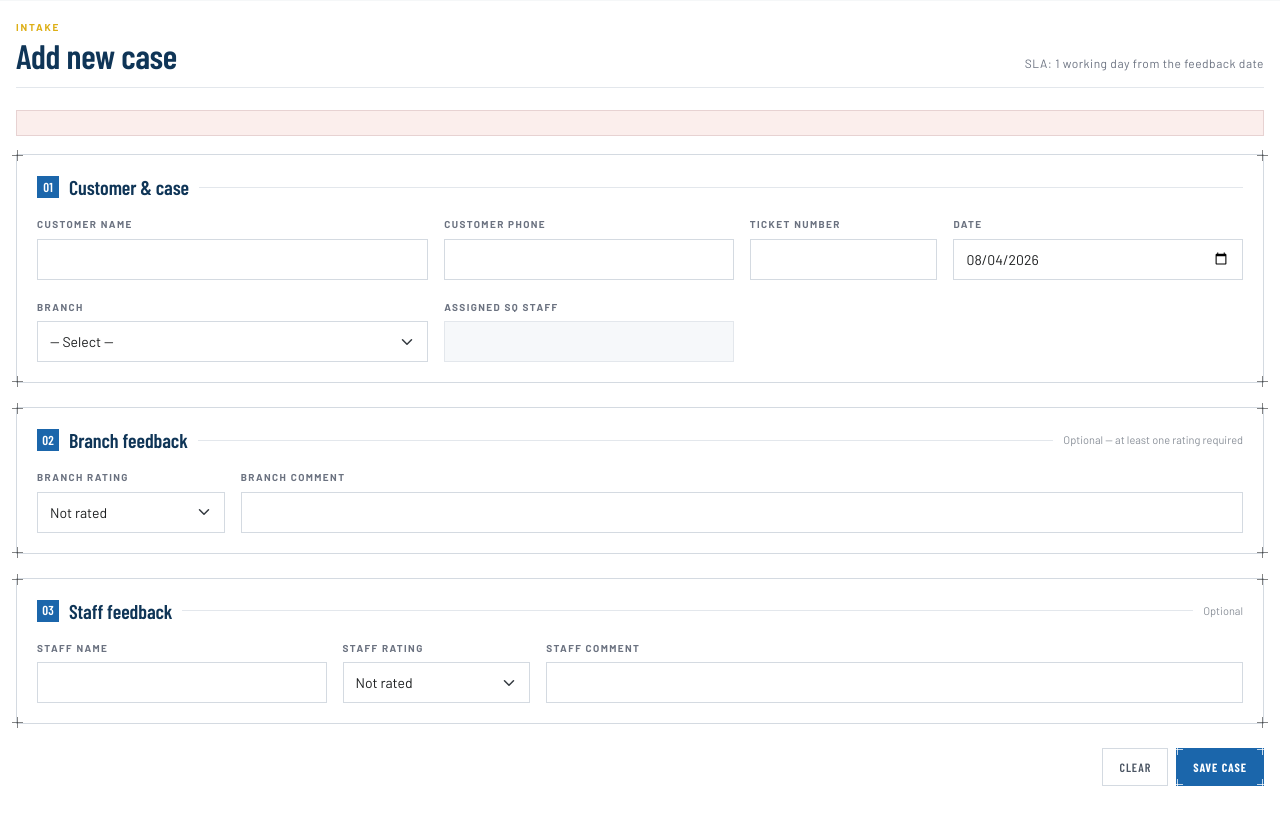
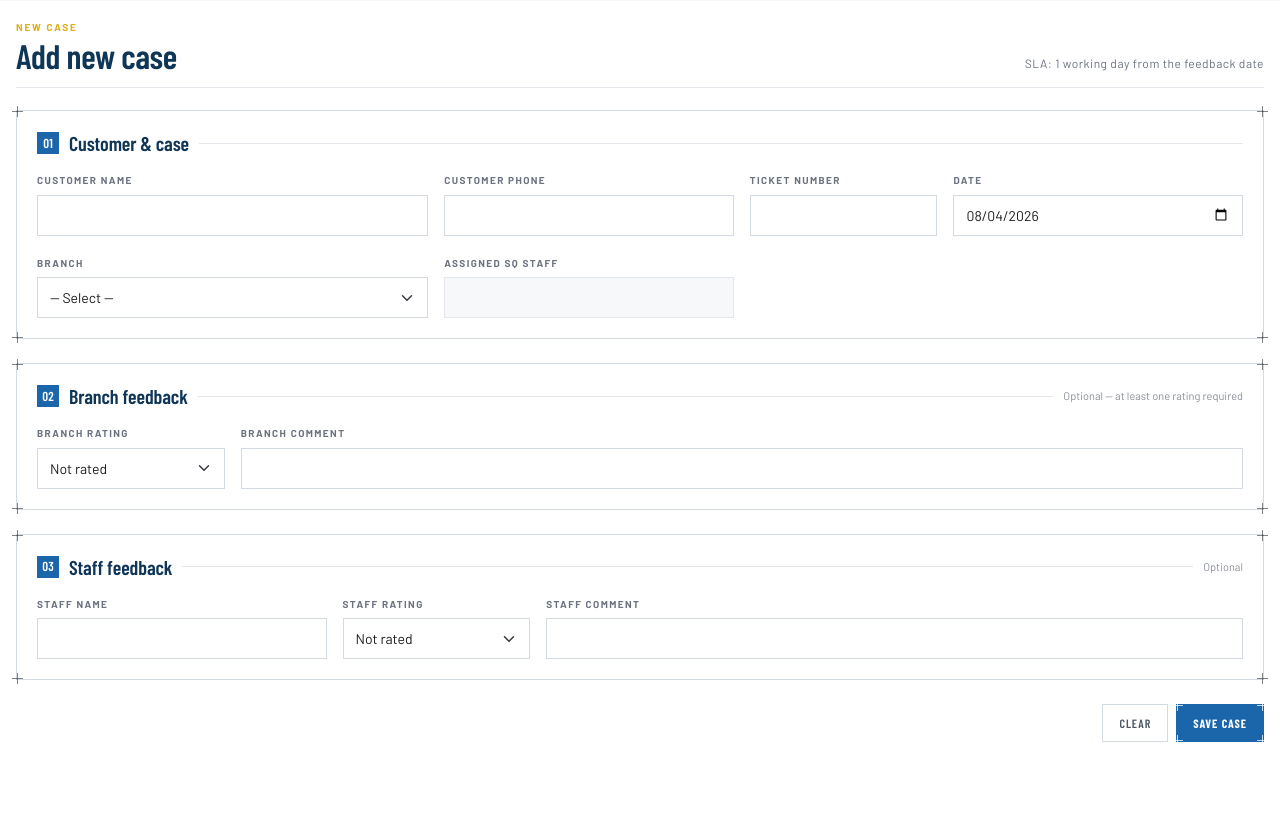
Before and after one commit to shahadprofessional/SQPortal, an ASP.NET Core app: page /Cases/Create in a window 1280 px wide. Shown: the part 64-890 px from the top of the page. After the commit the page ends 806 px from the top, so only its background shows below. Run offline with ASP.NET Core 8, Linux system fonts and the light colour scheme; data that the repository does not hold is empty.

Commit message:
Hide the empty validation summary and reword two kickers
The red bar at the top of Add case was the validation summary in its "valid"
state: asp-validation-summary always renders a <ul>, empty or not, and the CSS
painted every <ul> in that block red — so an untouched form opened with an
empty red box. Now .validation-summary-valid is hidden outright, and the box
is painted on the list rather than the wrapper, so a real error summary is one
box instead of a box inside a box. The Add-case script drops the "valid" class
before injecting client-side errors, and clears the summary on each attempt.

Edit had the same phantom bar from its ModelOnly summary; the fix is
class-based, so it covers that page too.

Kickers: the dashboard reads "Records" and Add case reads "New case".

Co-Authored-By: Claude Opus 5 <noreply@anthropic.com>
Claude-Session: https://claude.ai/code/session_016DNQZqJT3unSTCbGSdC9Af

```diff
--- a/Views/Cases/Create.cshtml
+++ b/Views/Cases/Create.cshtml
@@ -6,7 +6,7 @@
 
 <div class="sq-page-head">
     <div>
-        <div class="sq-kicker">Intake</div>
+        <div class="sq-kicker">New case</div>
         <h1 class="sq-title">Add new case</h1>
     </div>
     <div class="sq-page-meta">SLA: 1 working day from the feedback date</div>
@@ -234,6 +234,8 @@
 
         form.addEventListener('submit', function (e) {
             var errors = [];
+            summary.innerHTML = '';
+            summary.classList.add('validation-summary-valid');
             // Iterate validated inputs/selects in DOM order
             form.querySelectorAll('[data-error-label]').forEach(function (el) {
                 var msg = fieldError(el);
@@ -258,6 +260,9 @@
                 ul += '<li>' + safe + '</li>';
             });
             ul += '</ul>';
+            // The server-rendered wrapper starts out "valid", which keeps it hidden —
+            // drop that before showing the errors we just found.
+            summary.classList.remove('validation-summary-valid');
             summary.innerHTML = ul;
             summary.scrollIntoView({ behavior: 'smooth', block: 'start' });
         });
--- a/Views/Dashboard/Index.cshtml
+++ b/Views/Dashboard/Index.cshtml
@@ -54,7 +54,7 @@
 
 <div class="sq-page-head">
     <div>
-        <div class="sq-kicker">Service quality</div>
+        <div class="sq-kicker">Records</div>
         <h1 class="sq-title">Dashboard</h1>
     </div>
     <div class="sq-page-meta">@Model.Today.ToString("yyyy-MM-dd") · @Model.TotalItems cases in view</div>
--- a/wwwroot/css/site.css
+++ b/wwwroot/css/site.css
@@ -649,9 +649,16 @@ textarea.form-control {
     outline-offset: 2px;
 }
 
-/* Validation summary */
-.validation-summary-errors,
-#validationSummary ul {
+/* Validation summary — the tag helper always emits a <ul>, even with nothing in
+   it, which used to leave an empty red bar at the top of the form. Hide the
+   block while it is valid, and paint the box on the list rather than the
+   wrapper so an error summary is one box, not a box inside a box. */
+.validation-summary-valid {
+    display: none;
+}
+#validationSummary ul,
+.validation-summary-errors ul,
+ul.validation-summary-errors {
     border: 1px solid var(--sq-red-line);
     background: var(--sq-red-bg);
     color: #7F2A24;
```
